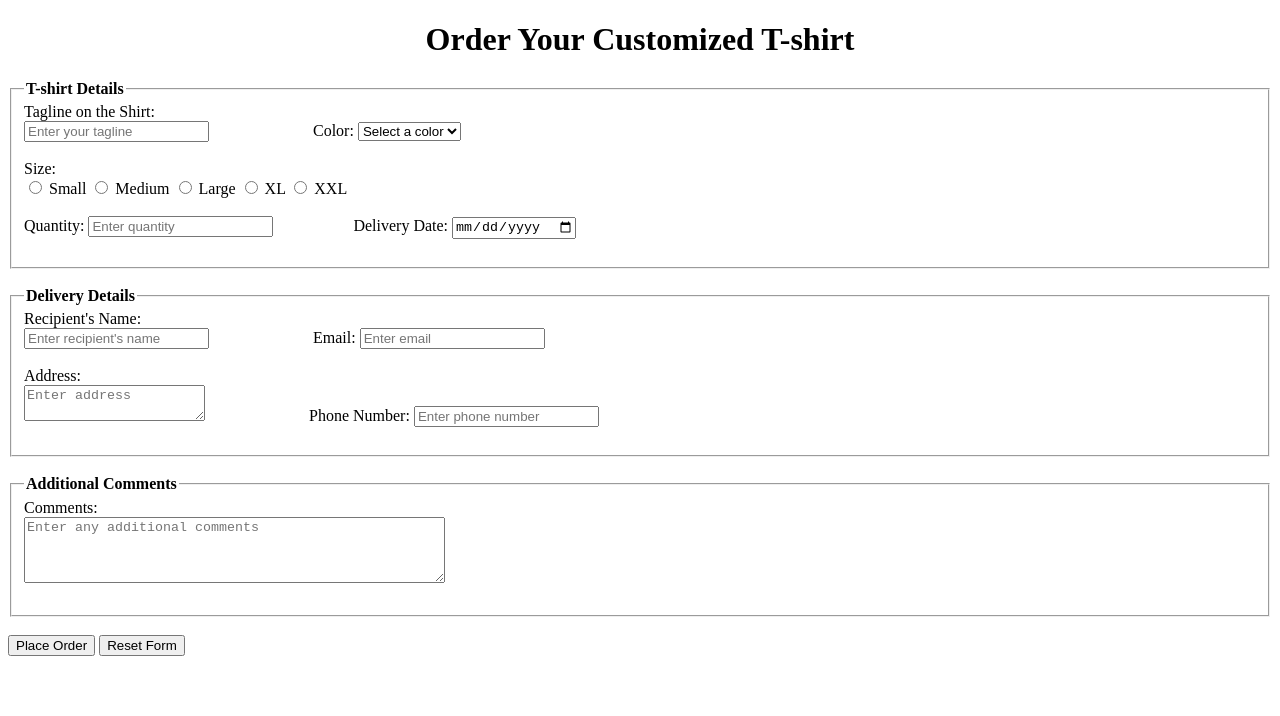
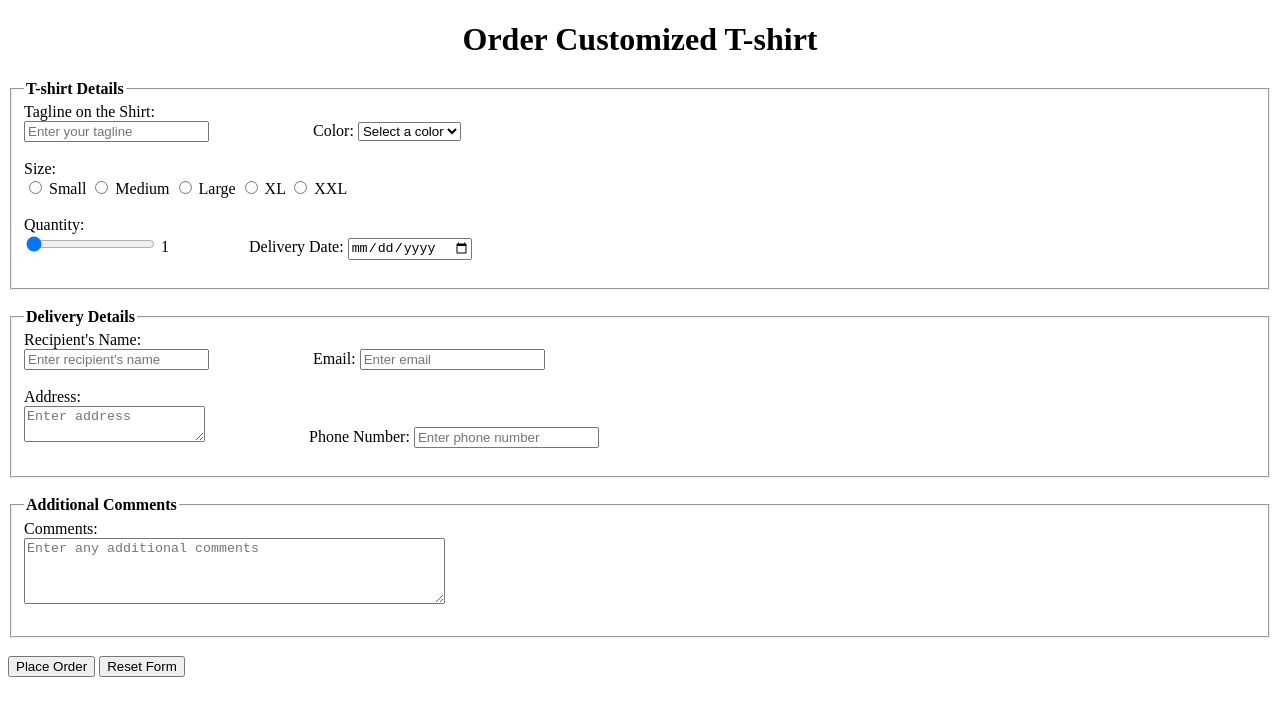
Before and after one commit to tejasgunjal021/ip-exp1-q2, a plain HTML site: page index.html in a window 1280 px wide. Drawn offline with Linux system fonts and the light colour scheme.

Commit message:
Update index.html

```diff
--- a/index.html
+++ b/index.html
@@ -6,11 +6,10 @@
     <title>Order</title>
 </head>
 <body>
-    <h1 align="center">Order Your Customized T-shirt</h1>
+    <h1 align="center">Order Customized T-shirt</h1>
 
     <form action="/submit-details" method="post">
 
-        <!-- T-shirt Details Section -->
         <fieldset>
             <legend><b>T-shirt Details</b></legend>
 
@@ -42,8 +41,9 @@
             <input type="radio" id="xxl" name="size" value="xxl">
             <label for="xxl">XXL</label><br><br>
 
-            <label for="quantity">Quantity:</label>
-            <input type="number" id="quantity" name="quantity" min="1" placeholder="Enter quantity" required>
+            <label for="quantity">Quantity:</label><br>
+            <input type="range" id="quantity" name="quantity" min="1" max="100" step="1" value="1">
+            <span class="slider-label">1</span>
             &nbsp;&nbsp;&nbsp;&nbsp;&nbsp;&nbsp;&nbsp;&nbsp;&nbsp;&nbsp;&nbsp;&nbsp;&nbsp;&nbsp;&nbsp;&nbsp;&nbsp;&nbsp;
 
             <label for="deliveryDate">Delivery Date:</label>
@@ -51,7 +51,6 @@
         </fieldset>
         <br>
 
-        <!-- Delivery Details Section -->
         <fieldset>
             <legend><b>Delivery Details</b></legend>
 
```
